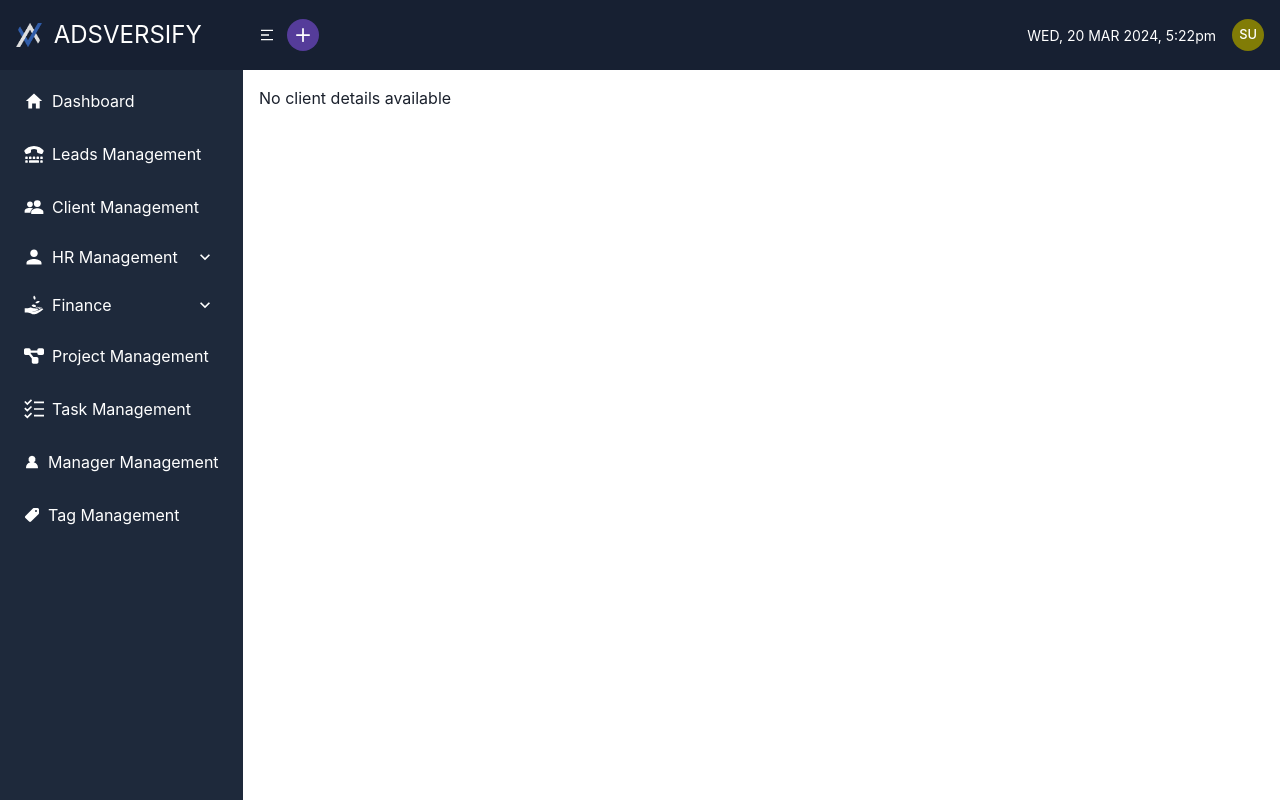
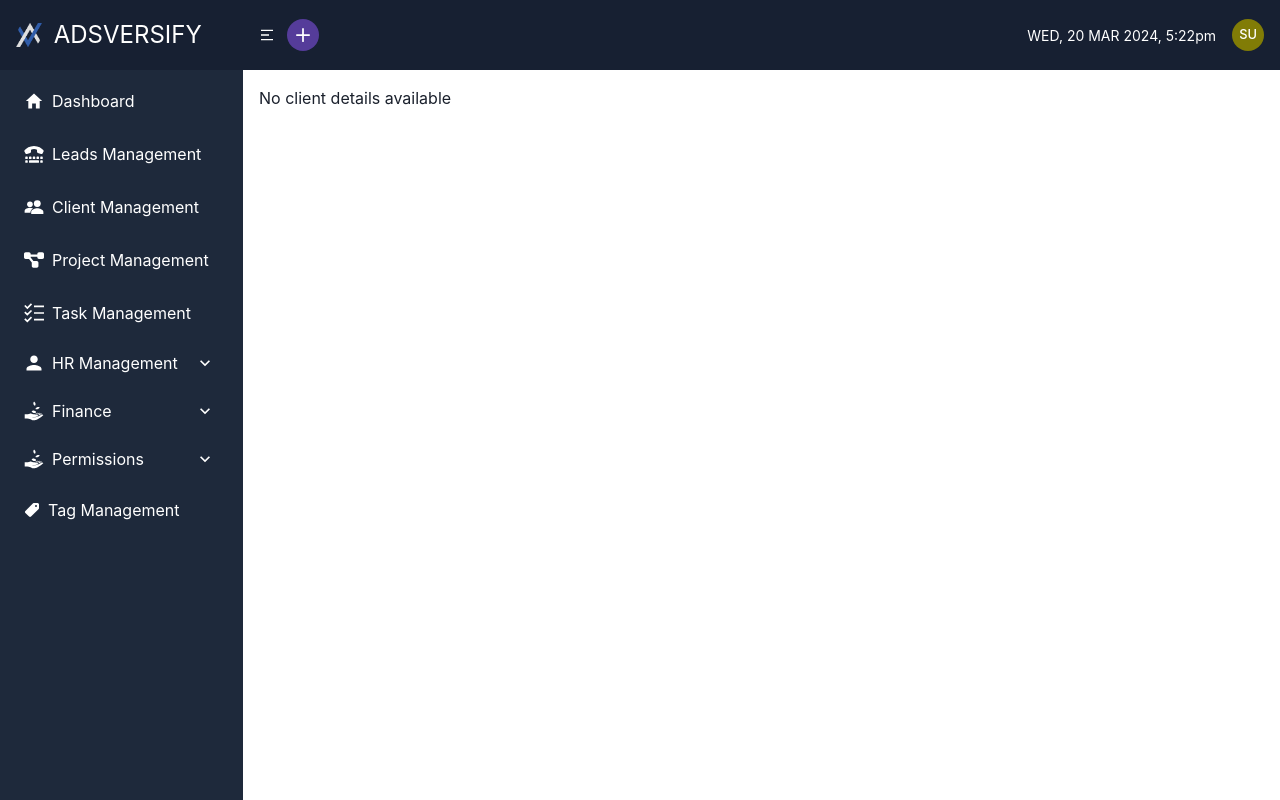
Before and after one commit to yashpapa6969/emp_frontend, a React (Vite) app: page /GetEmp in a window 1280 px wide. Built offline with nearby package versions, Linux system fonts and the light colour scheme; sample sign-in values are in the browser's storage.

Commit message:
updating the compontents

```diff
--- a/src/components/Home.jsx
+++ b/src/components/Home.jsx
@@ -365,10 +365,10 @@ function Home() {
                 </div>
               </CardBody>
             </Card>
-            <div className="mt-4">
-              <UpcomingEventsCard />
-            </div>
           </div>
+        </div>
+        <div className="mt-4">
+          <UpcomingEventsCard />
         </div>
         <CalendarComponent />
       </div>
--- a/src/components/Sidebar.tsx
+++ b/src/components/Sidebar.tsx
@@ -34,7 +34,7 @@ const Sidebar = ({ isPhoneView, showSidebar, setShowSidebar, activeLink, setActi
 
     return (
         <div
-            className={`md:h-screen h-auto min-h-screen transition-all ${(isPhoneView && !showSidebar) && "hidden"} ${showSidebar ? "md:w-[300px]" : ""} bg-[#1E293B] text-white sticky top-0`}>
+            className={`h-screen transition-all ${(isPhoneView && !showSidebar) && "hidden"} ${showSidebar ? "md:w-[300px]" : ""} bg-[#1E293B] text-white sticky top-0`}>
             <Link to="/home" onClick={handleNavClose} className="w-full h-[70px] bg-[#172032] flex items-center justify-center md:justify-start gap-3 p-4 text-lg md:text-2xl">
                 <img src='/logo.png' alt='logo' className='h-6' /> <span className={`${(showSidebar && !isPhoneView) ? "visible" : "hidden"}`}>ADSVERSIFY</span>
             </Link>
@@ -47,6 +47,15 @@ const Sidebar = ({ isPhoneView, showSidebar, setShowSidebar, activeLink, setActi
             </Link>
             <Link to="/getAllClient" onClick={handleNavClose} className={`flex flex-col md:flex-row pt-2 text-center md:text-left items-center md:h-[45px] gap-2 mx-4 my-2 p-2 rounded-md transition-all cursor-pointer ${activeLink === 'getAllClient' ? 'bg-gray-500' : "hover:bg-gray-700"}`}>
                 <IoPeopleSharp size={20} />  <span className={`md:text-[16px] text-[10px] md:${showSidebar ? "visible" : "hidden"}`}>Client {!isPhoneView && "Management"}</span>
+            </Link>
+            <Link to="/getAllProject" onClick={handleNavClose} className={`flex flex-col md:flex-row pt-2 text-center md:text-left items-center md:h-[45px] gap-2 mx-4 my-2 p-2 rounded-md transition-all cursor-pointer ${activeLink === 'getAllProject' ? 'bg-gray-500' : "hover:bg-gray-700"}`}>
+                <FaDiagramProject size={20} /> <span className={`md:text-[16px] text-[10px] md:${showSidebar ? "visible" : "hidden"}`}>Project {!isPhoneView && "Management"}</span>
+            </Link>
+            {/* <Link to="/getAllLead" onClick={handleNavClose} className={`flex items-center gap-2 mx-4 my-2 p-2 rounded-md transition-all cursor-pointer ${activeLink === 'getAllLead' && 'bg-gray-500'}`}>
+                <FaTty size={20} /> Lead Management
+            </Link> */}
+            <Link to="/getAllTask" onClick={handleNavClose} className={`flex flex-col md:flex-row pt-2 text-center md:text-left items-center md:h-[45px] gap-2 mx-4 my-2 p-2 rounded-md transition-all cursor-pointer ${activeLink === 'getAllTask' ? 'bg-gray-500' : "hover:bg-gray-700"}`}>
+                <GrTask size={20} />  <span className={`md:text-[16px] text-[10px] md:${showSidebar ? "visible" : "hidden"}`}>Task {!isPhoneView && "Management"}</span>
             </Link>
 
             <Accordion className='m-0 p-0 md:px-2 md:pr-3 flex gap-2 flex-col items-center justify-center md:justify-start w-full' allowToggle index={accordionIndex}>
@@ -64,7 +73,7 @@ const Sidebar = ({ isPhoneView, showSidebar, setShowSidebar, activeLink, setActi
                         <Link to="/getAllSlip" onClick={handleNavClose} className={`flex md:pt-0 pt-4 mb-4 md:mb-0 flex-col md:flex-row text-center md:text-left items-center md:h-[45px] gap-2 px-4 rounded-md transition-all cursor-pointer ${activeLink === 'getAllSlip' ? 'bg-gray-500' : "hover:bg-gray-700"}`}>
                             <LuNewspaper size={18} />  <span className={`md:text-[16px] text-[10px] md:${showSidebar ? "visible" : "hidden"}`}>Slip</span>
                         </Link>
-                        <Link to="/getAllLeaves" onClick={handleNavClose} className={`flex mb-4 md:mb-0 flex-col md:flex-row text-center md:text-left items-center md:h-[45px] gap-2 px-4 rounded-md transition-all cursor-pointer ${activeLink === 'getLetter' ? 'bg-gray-500' : "hover:bg-gray-700"}`}>
+                        <Link to="/getAllLeaves" onClick={handleNavClose} className={`flex mb-4 md:mb-0 flex-col md:flex-row text-center md:text-left items-center md:h-[45px] gap-2 px-4 rounded-md transition-all cursor-pointer ${activeLink === 'getAllLeaves' ? 'bg-gray-500' : "hover:bg-gray-700"}`}>
                             <MdOutlineCalendarMonth size={20} />  <span className={`md:text-[16px] text-[10px] md:${showSidebar ? "visible" : "hidden"}`}>Leave {!isPhoneView && "Management"}</span>
                         </Link>
                         <Link to="/getLetter" onClick={handleNavClose} className={`flex pb-4 mb-2 md:mb-0 md:pb-0 flex-col md:flex-row text-center md:text-left items-center md:h-[45px] gap-2 px-4 rounded-md transition-all cursor-pointer ${activeLink === 'getLetter' ? 'bg-gray-500' : "hover:bg-gray-700"}`}>
@@ -81,26 +90,30 @@ const Sidebar = ({ isPhoneView, showSidebar, setShowSidebar, activeLink, setActi
                     </AccordionButton>
                     <AccordionPanel bg={"#090f29"} rounded={"md"} p={0}>
                         <Link to="/getAllInvoice" onClick={handleNavClose} className={`flex md:pt-0 pb-3 md:pb-0 pt-4 flex-col md:flex-row text-center md:text-left items-center md:h-[45px] gap-2 px-4 rounded-md transition-all cursor-pointer ${activeLink === 'getAllInvoice' ? 'bg-gray-500' : "hover:bg-gray-700"}`}>
-                            <HiDocumentDuplicate />  <span className={`md:text-[16px] text-[10px] md:${showSidebar ? "visible" : "hidden"}`}>Invoice {!isPhoneView && "Management"}</span>
+                            <HiDocumentDuplicate />  <span className={`md:text-[16px] text-[10px] md:${showSidebar ? "visible" : "hidden"}`}>Finance {!isPhoneView && "Management"}</span>
+                        </Link>
+                    </AccordionPanel>
+                </AccordionItem>
+                <AccordionItem width={"full"} border={"none"} onClick={() => accordionClick(2)}>
+                    <AccordionButton className='flex w-full justify-center md:justify-between'>
+                        <div className='flex flex-col items-center justify-center md:flex-row text-center md:text-left gap-2'>
+                            <GiReceiveMoney size={20} /> <span className={`md:text-[16px] text-[10px] md:${showSidebar ? "visible" : "hidden"}`}>Permissions</span>
+                        </div>
+                        {(!isPhoneView && showSidebar) && <AccordionIcon />}
+                    </AccordionButton>
+                    <AccordionPanel bg={"#090f29"} rounded={"md"} p={0}>
+                        <Link to="/getAllManager" onClick={handleNavClose} className={`flex md:pt-0 pb-3 md:pb-0 pt-4 flex-col md:flex-row text-center md:text-left items-center md:h-[45px] gap-2 px-4 rounded-md transition-all cursor-pointer ${activeLink === 'getAllManager' ? 'bg-gray-500' : "hover:bg-gray-700"}`}>
+                            <GoPersonFill />  <span className={`md:text-[16px] text-[10px] md:${showSidebar ? "visible" : "hidden"}`}>Manager {!isPhoneView && "Management"}</span>
+                        </Link>
+                        <Link to="/getDepartment" onClick={handleNavClose} className={`flex md:pt-0 pb-3 md:pb-0 pt-4 flex-colmd:flex-row text-center md:text-left items-center md:h-[45px] gap-2 px-4 rounded-md transition-all cursor-pointer ${activeLink === 'getDepartment' ? 'bg-gray-500' : "hover:bg-gray-700"}`}>
+                            <GoPersonFill />  <span className={`md:text-[16px] text-[10px] md:${showSidebar ? "visible" : "hidden"}`}>Department {!isPhoneView && "Manager"}</span>
                         </Link>
                     </AccordionPanel>
                 </AccordionItem>
             </Accordion>
-            <Link to="/getAllProject" onClick={handleNavClose} className={`flex flex-col md:flex-row pt-2 text-center md:text-left items-center md:h-[45px] gap-2 mx-4 my-2 p-2 rounded-md transition-all cursor-pointer ${activeLink === 'getAllProject' ? 'bg-gray-500' : "hover:bg-gray-700"}`}>
-                <FaDiagramProject size={20} /> <span className={`md:text-[16px] text-[10px] md:${showSidebar ? "visible" : "hidden"}`}>Project {!isPhoneView && "Management"}</span>
-            </Link>
-            {/* <Link to="/getAllLead" onClick={handleNavClose} className={`flex items-center gap-2 mx-4 my-2 p-2 rounded-md transition-all cursor-pointer ${activeLink === 'getAllLead' && 'bg-gray-500'}`}>
-                <FaTty size={20} /> Lead Management
-            </Link> */}
-            <Link to="/getAllTask" onClick={handleNavClose} className={`flex flex-col md:flex-row pt-2 text-center md:text-left items-center md:h-[45px] gap-2 mx-4 my-2 p-2 rounded-md transition-all cursor-pointer ${activeLink === 'getAllTask' ? 'bg-gray-500' : "hover:bg-gray-700"}`}>
-                <GrTask size={20} />  <span className={`md:text-[16px] text-[10px] md:${showSidebar ? "visible" : "hidden"}`}>Task {!isPhoneView && "Management"}</span>
-            </Link>
             {/* <Link to="/getAllSlip" onClick={handleNavClose} className={`flex items-center h-[45px] gap-2 mx-4 my-2 p-2 rounded-md transition-all cursor-pointer ${activeLink === 'getAllSlip' ? 'bg-gray-500' : "hover:bg-gray-700"}`}>
                 <LuNewspaper size={18} />  <span className={`${expandNavbar ? "visible" : "hidden"}`}>Slip Management</span>
             </Link> */}
-            <Link to="/getAllManager" onClick={handleNavClose} className={`flex flex-col md:flex-row pt-2 text-center md:text-left items-center md:h-[45px] gap-2 mx-4 my-2 p-2 rounded-md transition-all cursor-pointer ${activeLink === 'getAllManager' ? 'bg-gray-500' : "hover:bg-gray-700"}`}>
-                <GoPersonFill />  <span className={`md:text-[16px] text-[10px] md:${showSidebar ? "visible" : "hidden"}`}>Manager {!isPhoneView && "Management"}</span>
-            </Link>
             <Link to="/createTag" onClick={handleNavClose} className={`flex flex-col md:flex-row pt-2 text-center md:text-left items-center md:h-[45px] gap-2 mx-4 my-2 p-2 rounded-md transition-all cursor-pointer ${activeLink === 'CreateTag' ? 'bg-gray-500' : "hover:bg-gray-700"}`}>
                 <IoPricetag /> <span className={`md:text-[16px] text-[10px] md:${showSidebar ? "visible" : "hidden"}`}>Tag {!isPhoneView && "Management"}</span>
             </Link>
--- a/src/components/card/UpcomingEventsCard.jsx
+++ b/src/components/card/UpcomingEventsCard.jsx
@@ -1,10 +1,11 @@
 import { useState, useEffect } from "react";
-import { Box, Card, CardBody, Divider, Text, VStack } from "@chakra-ui/react";
+import { Card, CardBody, Divider, Text, VStack } from "@chakra-ui/react";
 import { RxCalendar } from "react-icons/rx";
 import axios from "axios";
 
 const UpcomingEventsCard = () => {
   const [clients, setClients] = useState([]);
+  const [employees, setEmployees] = useState([]);
   const [selectedClient, setSelectedClient] = useState(null);
   function parseUpcomingEvents(clientData) {
     const eventNames = {
@@ -20,6 +21,8 @@ const UpcomingEventsCard = () => {
       return `${eventName}: ${eventDate}`;
     });
   }
+
+  console.log(clients);
 
   useEffect(() => {
     const fetchData = async () => {
```
Also changed, not shown: src/components/common/TableContainer.tsx (+4 -3 lines).
